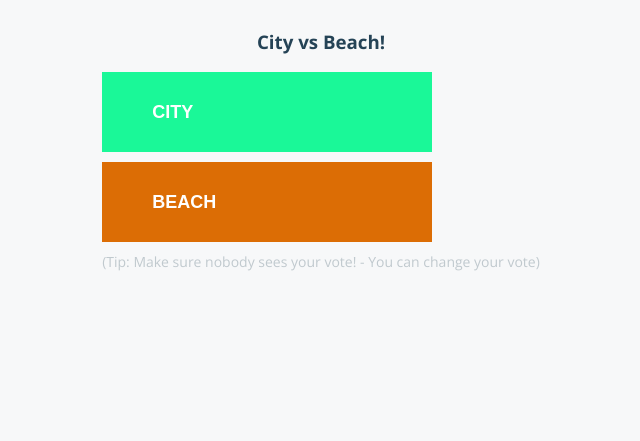
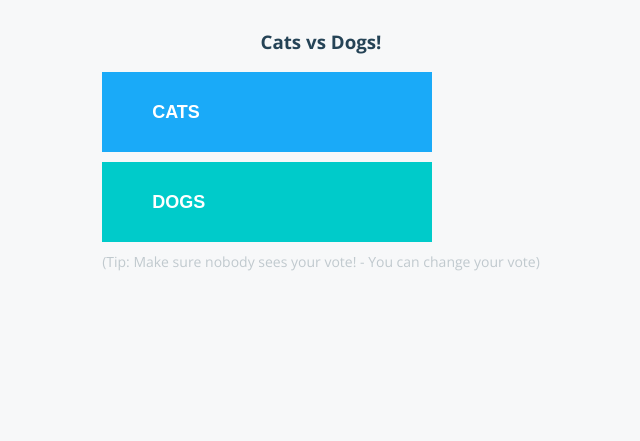
Before and after one commit to pablorouan/votingapp-project-2, a Flask app: page / in a window 1280 px wide. Shown: the top 441 px of the page, without its empty margins (319-959 px from the left). Run offline with Flask 3, Linux system fonts and the light colour scheme; some libraries are stand-ins or nearby versions.

Commit message:
revert colors and names

```diff
--- a/result/views/stylesheets/style.css
+++ b/result/views/stylesheets/style.css
@@ -25,11 +25,11 @@ body{
 }
 
 #background-stats-1{
-  background-color: #1af898;
+  background-color: #2196f3;
 }
 
 #background-stats-2{
-  background-color: #dc6d05;
+  background-color: #00cbca;
 }
 
 #content-container{
--- a/vote/app.py
+++ b/vote/app.py
@@ -11,8 +11,8 @@ import json
 import logging
 
 # Read options and Redis configuration from environment variables
-option_a = os.getenv('OPTION_A', "City")
-option_b = os.getenv('OPTION_B', "Beach")
+option_a = os.getenv('OPTION_A', "Cats")
+option_b = os.getenv('OPTION_B', "Dogs")
 redis_host = os.getenv('REDIS_HOST', 'redis')  # Default to 'redis' for compatibility
 redis_port = int(os.getenv('REDIS_PORT', 6379))  # Default Redis port is 6379
 hostname = socket.gethostname()
--- a/vote/static/stylesheets/style.css
+++ b/vote/static/stylesheets/style.css
@@ -28,11 +28,11 @@ button i{
 }
 
 button.a{
-  background-color: #1af898;
+  background-color: #1aaaf8;
 }
 
 button.b{
-  background-color: #dc6d05;
+  background-color: #00cbca;
 }
 
 #tip{
```
Also changed, not shown: result/views/index.html (+6 -6 lines).
